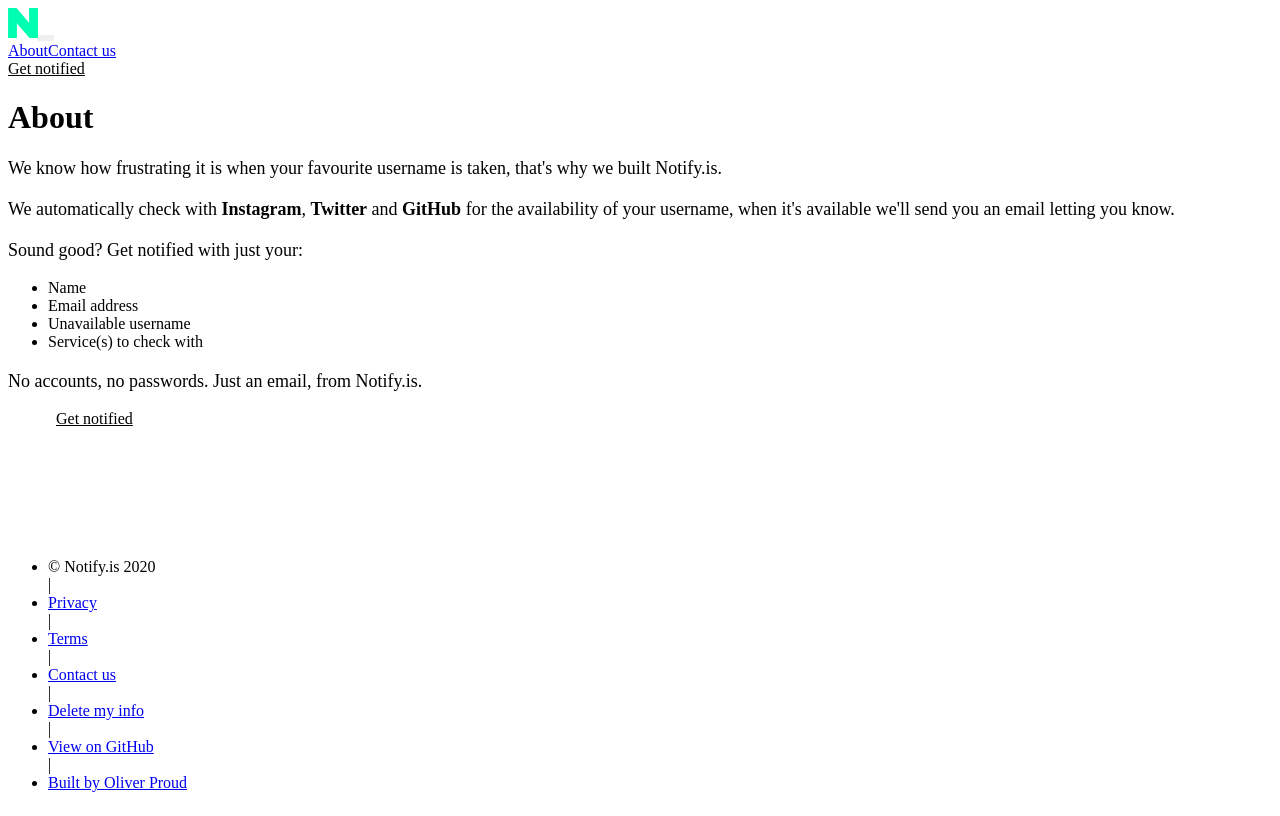
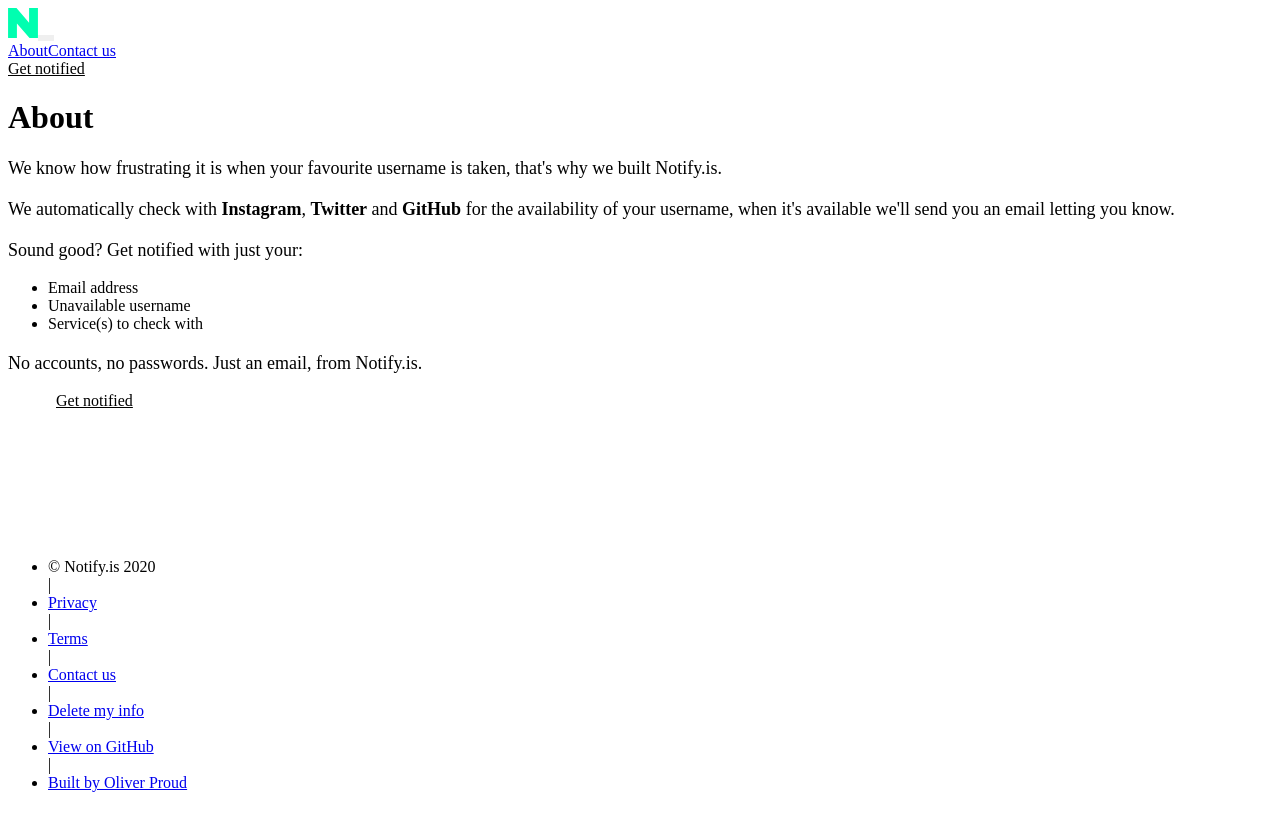
Before and after one commit to oliverproud/notify.is, a Next.js app: page /about in a window 1280 px wide. Built offline with nearby package versions, Linux system fonts and the light colour scheme.

Commit message:
remove name requirement

```diff
--- a/pages/about.js
+++ b/pages/about.js
@@ -24,7 +24,6 @@ export default function About() {
           </p>
           <p className="p-about">Sound good? Get notified with just your: </p>
           <ul>
-            <li>Name</li>
             <li>Email address</li>
             <li>Unavailable username</li>
             <li>Service(s) to check with</li>
```
